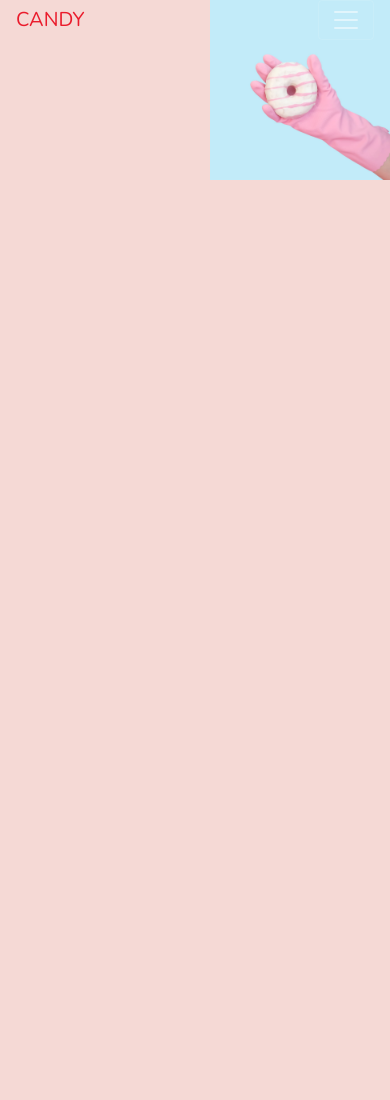
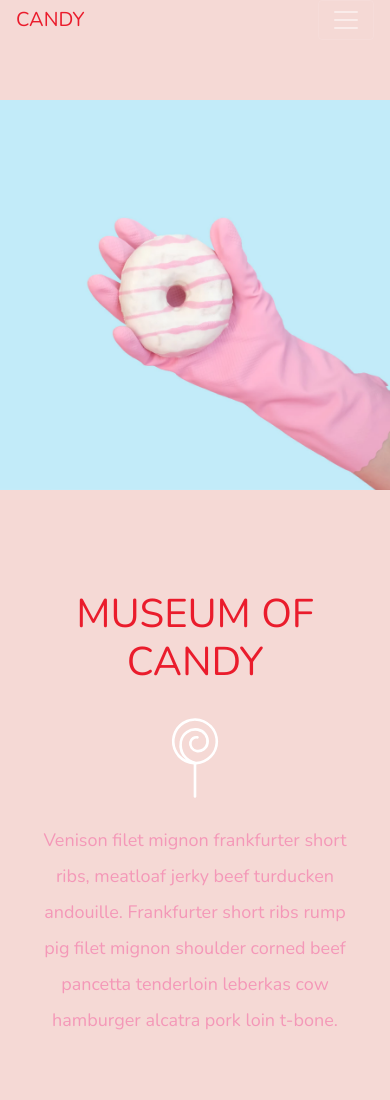
Before and after one commit to ads-andredesantana/Museum-of-Candy, a plain HTML site: page Museum of Candy Project.html in a window 390 px wide. Shown: the top 1100 px of the page. Before the commit the page ends 844 px from the top, so only its background shows below. Drawn offline with nearby package versions, Linux system fonts and the light colour scheme; grey boxes are pictures that could not be loaded.

Commit message:
Adding margins and adjusting the Flexbox.

```diff
--- a/Museum of Candy Project.html
+++ b/Museum of Candy Project.html
@@ -35,15 +35,13 @@
             <li class="nav-item">
         <a href="" class="nav-link">TICKETS</a>
       </li>
-
     </ul>
-
   </div>
 </nav>
 
-<section class="container-fluid px-0">
+<section class="container-fluid px-0 content">
   <div class="row align-items-center">
-    <div class="col-6">
+    <div class="col-lg-6">
       <div id="headingGroup" class="text-white text-center d-none d-lg-block mt-5">
       <h1 class="display-2">MUSEUM<span>/</span>OF<span>/</span>CANDY</h1>
       <h1 class="display-2">MUSEUM<span>/</span>OF<span>/</span>CANDY</h1>
@@ -54,12 +52,56 @@
       <h1 class="display-2">MUSEUM<span>/</span>OF<span>/</span>CANDY</h1>
       </div>
     </div>
-    <div class="col-6">
-      <img class="img-fluid" src="imgs/hand2.png">
+    <div class="col-md-6">
+      <img class="img-fluid" src="imgs/hand2.png" alt="Giant Donut in a persons hand" class="img-fluid">
   </div>
 </section>
 
+<section class="container-fluid px-0 ">
+   <div class="row align-items-center content">
+      <div class="col-md-6 order-2 order-md-1">
+        <img src="imgs/milk.png" alt="3 little bootles of milk with a straw" class="img-fluid">
+      </div>
+      <div class="col-md-6 text-center order-1 order-md-2">
+        <div class="row justify-content-center">
+          <div class="col-10 col-lg-8 blurb mb-5 mb-md-0">
+              <h2>MUSEUM OF CANDY</h2>
+              <img src="imgs/lolli_icon.png" class="img-fluid" alt="Lollipop icon" class="d-none d-lg-inline">
+              <p class="lead blurb">Venison filet mignon frankfurter short ribs, meatloaf jerky beef turducken andouille. Frankfurter short ribs rump pig filet mignon shoulder corned beef pancetta tenderloin leberkas cow hamburger alcatra pork loin t-bone.</p>
+          </div>
+        </div>
+      </div>
+    </div>
+     <div class="row align-items-center content">
 
+      <div class="col-md-6 text-center">
+        <div class="row justify-content-center">
+          <div class="col-10 col-lg-8 blurb mb-5 mb-md-0">
+              <h2>MUSEUM OF CANDY</h2>
+              <img src="imgs/lolli_icon.png"class="img-fluid" alt="" class="d-none d-lg-inline">
+              <p class="lead blurb">Venison filet mignon frankfurter short ribs, meatloaf jerky beef turducken andouille. Frankfurter short ribs rump pig filet mignon shoulder corned beef pancetta tenderloin leberkas cow hamburger alcatra pork loin t-bone.</p>
+          </div>
+        </div>
+      </div>
+       <div class="col-md-6">
+        <img src="imgs/gumball.png" alt="" class="img-fluid">
+      </div>
+    </div>
+    <section class="container-fluid px-0 ">
+   <div class="row align-items-center content">
+      <div class="col-md-6 order-2 order-md-1">
+        <img src="imgs/sprinkles.png" alt="3 little bootles of milk with a straw" class="img-fluid">
+      </div>
+      <div class="col-md-6 text-center order-1 order-md-2">
+        <div class="row justify-content-center">
+          <div class="col-10 col-lg-8 blurb mb-5 mb-md-0">
+              <h2>MUSEUM OF CANDY</h2>
+              <img src="imgs/lolli_icon.png" class="img-fluid" alt="Lollipop icon" class="d-none d-lg-inline">
+              <p class="lead blurb">Venison filet mignon frankfurter short ribs, meatloaf jerky beef turducken andouille. Frankfurter short ribs rump pig filet mignon shoulder corned beef pancetta tenderloin leberkas cow hamburger alcatra pork loin t-bone.</p>
+          </div>
+        </div>
+      </div>
+</section>
 
 
 		<script src="https://code.jquery.com/jquery-3.3.1.slim.min.js" integrity="sha384-q8i/X+965DzO0rT7abK41JStQIAqVgRVzpbzo5smXKp4YfRvH+8abtTE1Pi6jizo" crossorigin="anonymous"></script>
@@ -68,5 +110,16 @@
 
 		<script src="https://stackpath.bootstrapcdn.com/bootstrap/4.3.1/js/bootstrap.min.js" integrity="sha384-JjSmVgyd0p3pXB1rRibZUAYoIIy6OrQ6VrjIEaFf/nJGzIxFDsf4x0xIM+B07jRM" crossorigin="anonymous"></script>
 
+
+    <script>
+      $(function () {
+        $(document).scroll(function(){
+          var $nav = $("#mainNavbar");
+          $nav.toggleClass("scrolled", $(this).scrollTop() > $nav.height ());
+        })
+      })
+    </script>
+
+
 	</body>
 	</html>
--- a/apps.css
+++ b/apps.css
@@ -1,6 +1,24 @@
 body {
 	background: #f5d9d5;
 	font-family: "Nunito", sans-serif;
+}
+
+.blurb h2{
+	color: #EA1C2C;
+	font-weight: 100;
+	font-size: 2.5rem;
+ }
+
+.blurb p {
+	color: #f498b8;
+	font-weight: 100;
+	font-size: 1.125rem;
+	line-height: 2;
+}
+
+.content{
+	margin-top: 100px;
+	margin-bottom: 100px;
 }
 
 #mainNavbar {
@@ -31,6 +49,11 @@ body {
 	font-size: 4rem;
 }
 
+.navbar.scrolled {
+	background: rgb(222,192,222);
+	transition: background 500ms;
+}
+
 @media (max-width: 1200px) {
 	#headingGroup h1{
 	font-weight: 100;
```
